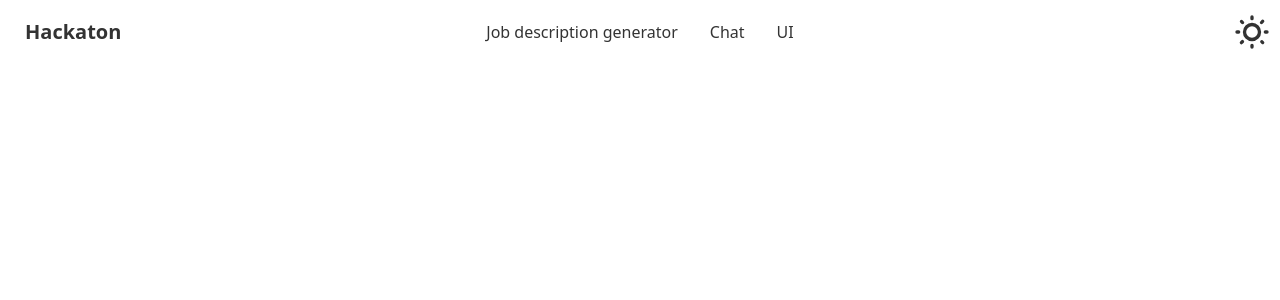
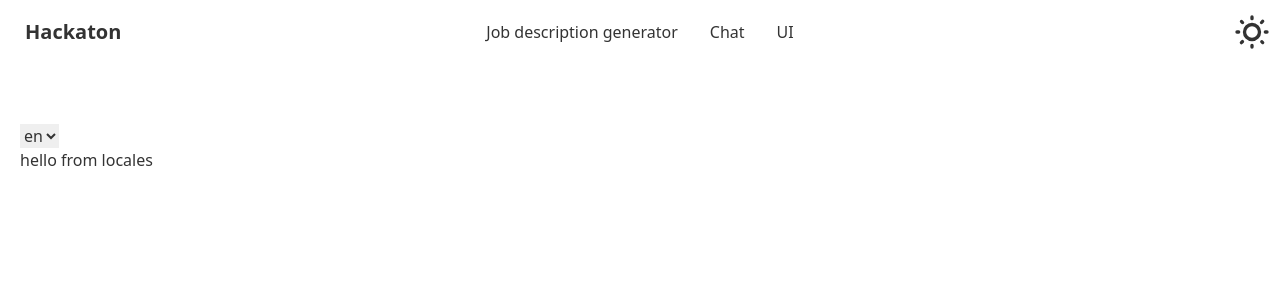
Before and after one commit to bpor92/ai-playground, a Nuxt app: page / in a window 1280 px wide. Shown: the top 300 px of the page. Built offline with nearby package versions, Linux system fonts and the light colour scheme.

Commit message:
add i18n

```diff
--- a/app.vue
+++ b/app.vue
@@ -3,7 +3,7 @@
     <Navbar/>
     <UiToastContainer />
 
-    <div class="md:container md:mx-auto mt-10">
+    <div class="container mx-auto mt-10 p-5">
       <NuxtLayout>
         <NuxtPage />
       </NuxtLayout>
--- /dev/null
+++ b/i18n.config.ts
@@ -0,0 +1,12 @@
+export default defineI18nConfig(() => ({
+  legacy: false,
+  locale: 'en',
+  // messages: {
+  //   en: {
+  //     welcome: 'Welcome'
+  //   },
+  //   fr: {
+  //     welcome: 'Bienvenue'
+  //   }
+  // }
+}))
--- /dev/null
+++ b/locales/en.json
@@ -0,0 +1,3 @@
+{
+  "hello": "hello from locales"
+}
--- /dev/null
+++ b/locales/pl.json
@@ -0,0 +1,3 @@
+{
+  "hello": "siema"
+}
--- a/nuxt.config.ts
+++ b/nuxt.config.ts
@@ -1,7 +1,15 @@
 // https://nuxt.com/docs/api/configuration/nuxt-config
 export default defineNuxtConfig({
-    modules: ["@nuxtjs/tailwindcss", "@vueuse/nuxt", '@element-plus/nuxt'],
+    modules: ["@nuxtjs/tailwindcss", "@vueuse/nuxt", '@element-plus/nuxt', '@nuxtjs/i18n'],
     ssr: false,
+    i18n: {
+        lazy: true,
+        langDir: './locales/',
+        locales: [
+            { code: 'en', file: 'en.json' },
+            { code: 'pl', file: 'pl.json' },
+        ],
+    },
     runtimeConfig: {
         OPENAI_API_KEY: "",
     },
--- a/package.json
+++ b/package.json
@@ -1,6 +1,7 @@
 {
   "name": "nuxt-app",
   "private": true,
+  "type": "module",
   "scripts": {
     "build": "nuxt build",
     "dev": "nuxt dev",
@@ -8,10 +9,10 @@
     "preview": "nuxt preview",
     "postinstall": "nuxt prepare",
     "test": "vitest"
-
   },
   "devDependencies": {
     "@element-plus/nuxt": "^1.0.4",
+    "@nuxtjs/i18n": "^8.0.0-beta.12",
     "@tailwindcss/typography": "^0.5.9",
     "@types/node": "^18",
     "nuxt": "^3.4.3"
--- a/pages/index.vue
+++ b/pages/index.vue
@@ -1,7 +1,15 @@
+<script setup>
+const { locale } = useI18n()
+</script>
+
 <template>
   <div>
+    <form>
+      <select v-model="locale">
+        <option value="en">en</option>
+        <option value="pl">pl</option>
+      </select>
+      <p>{{ $t('hello') }}</p>
+    </form>
   </div>
 </template>
-
-<script setup lang="ts">
-</script>
```
Also changed, not shown: 1 other file (tests, documents, lock files or other folders).
